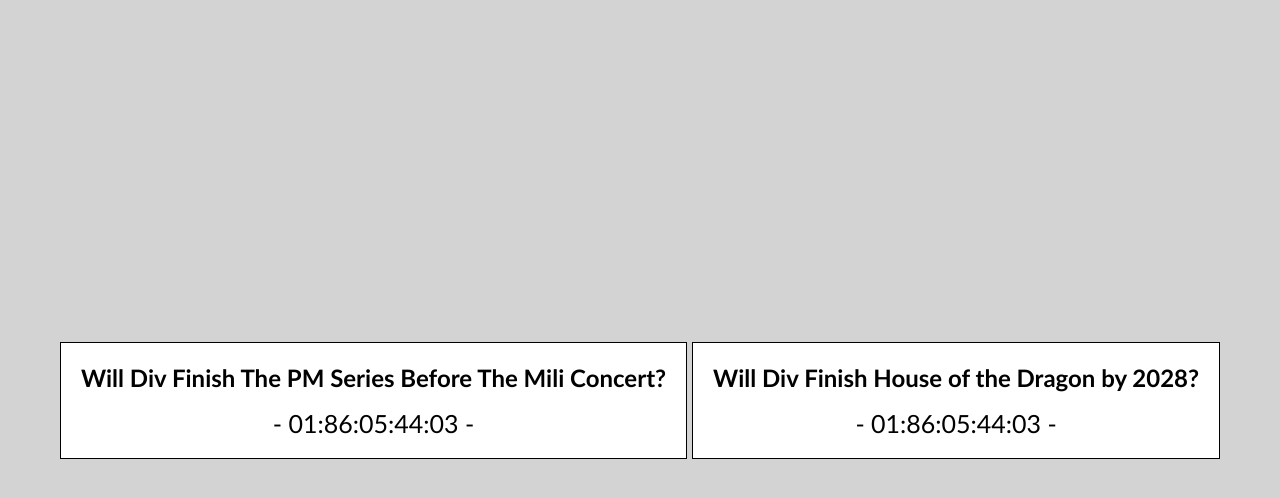
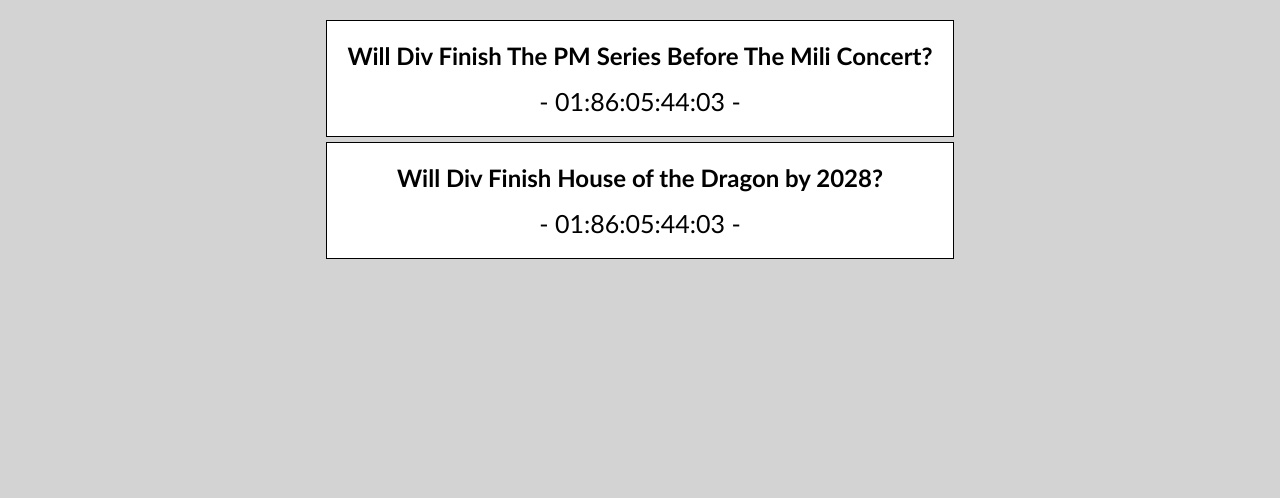
Before and after one commit to nefarkitti/willdivfinish, a plain HTML site: page index.html in a window 1280 px wide. Drawn offline with nearby package versions, Linux system fonts and the light colour scheme.

Commit message:
Update style.css

```diff
--- a/style.css
+++ b/style.css
@@ -11,9 +11,11 @@ main {
 
     display: flex;
     justify-content: center;
-    align-items: center;
     width: 100vw;
     height: 100dvh;
+    padding: 10px;
+    padding-top: 20px;
+    box-sizing: border-box;
 
 }
 h1,h2,h3,h4,h5,h6,p {
@@ -22,8 +24,8 @@ h1,h2,h3,h4,h5,h6,p {
 
 .countdowns {
     display: flex;
-    flex-wrap: wrap;
     gap: 5px;
+    flex-direction: column;
     .countdown {
         border: 1px solid black;
         padding: 20px;
```
